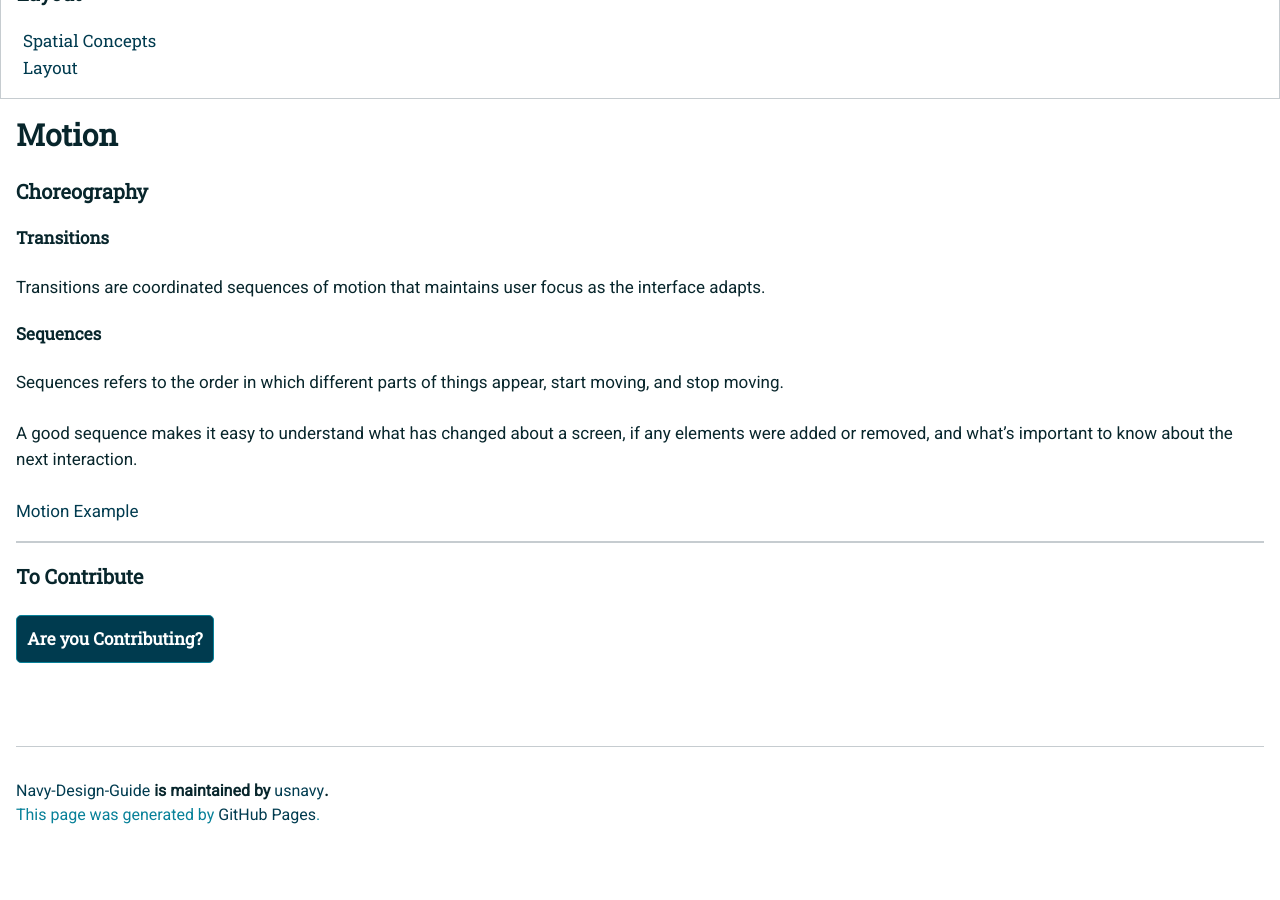
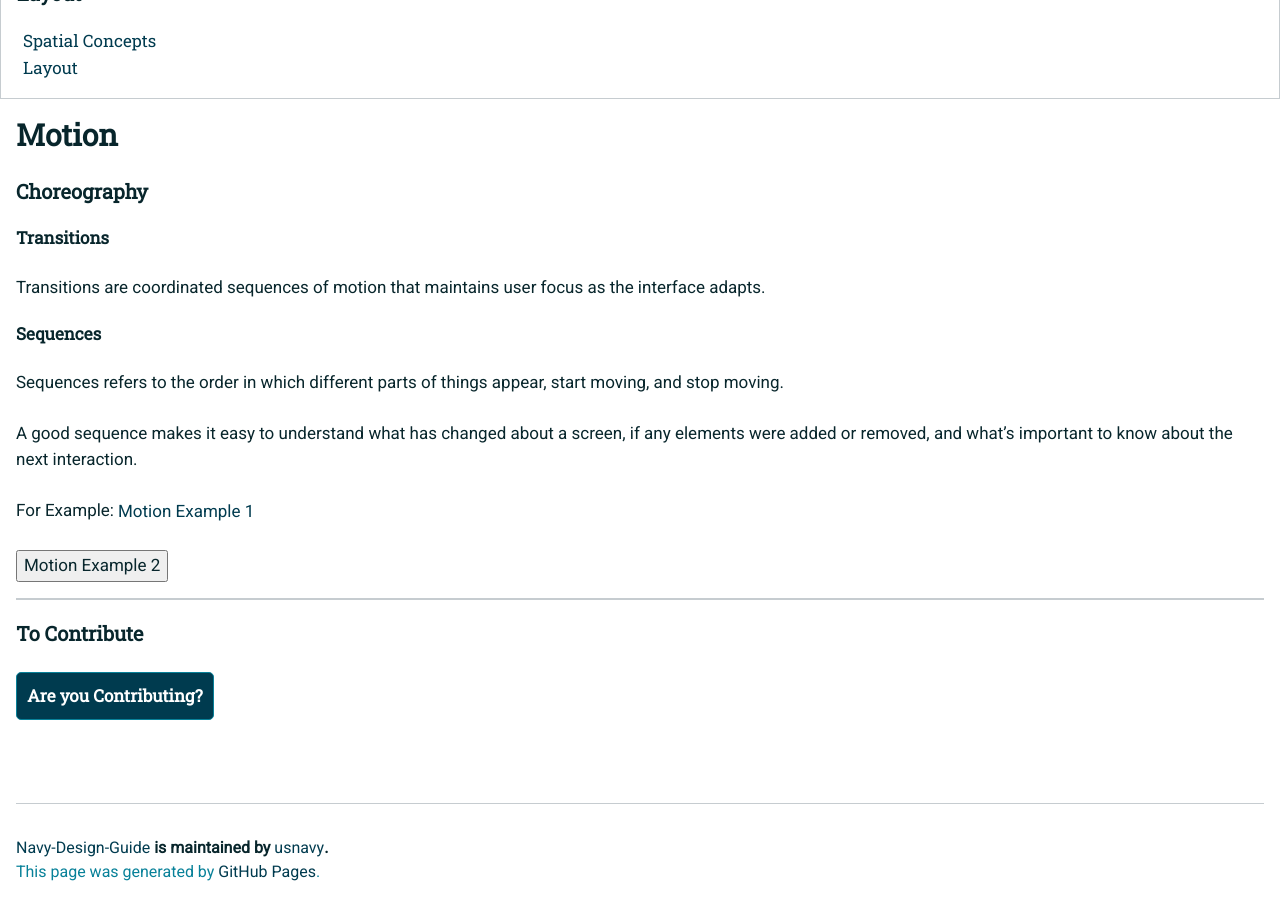
Before and after one commit to usnavy/Navy-Design-Guide, a Jekyll site: the page built from motion.md, in a window 1280 px wide and 900 px high, scrolled down 1595 px. Built offline with Jekyll 4.4.1, drawn with Linux system fonts in a browser that asks for light colours; nearby versions of some CDN libraries; our own code applies the rules of GitHub Pages for plain Markdown files; before the commit the page ends 2438 px from its top, so only the background shows below that.

Commit message:
Update motion.md

```diff
--- a/motion.md
+++ b/motion.md
@@ -12,7 +12,10 @@ Sequences refers to the order in which different parts of things appear, start m
 
 A good sequence makes it easy to understand what has changed about a screen, if any elements were added or removed, and what’s important to know about the next interaction.
 
-<a class="hvr-underline-from-left">Motion Example</a>
+For Example:
+<a class="hvr-underline-from-left">Motion Example 1 </a>
+
+<button class="hvr-underline-from-left">Motion Example 2</button>
 
 <hr>
 
```
